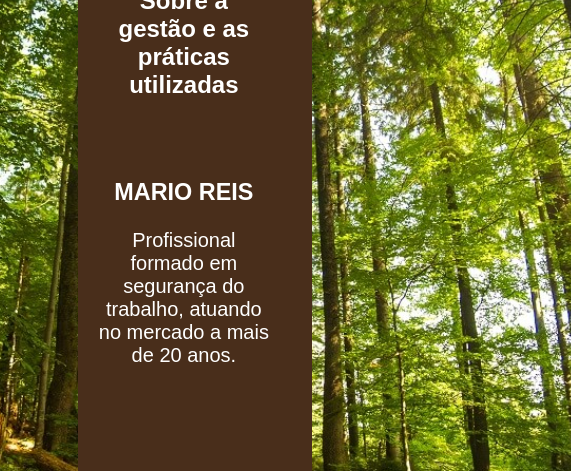
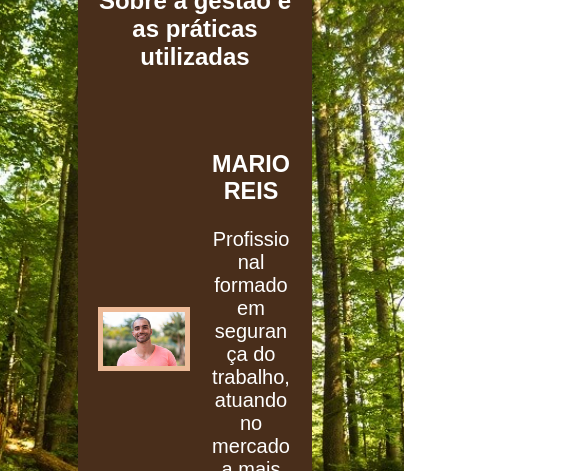
Before and after one commit to devfuto/site-av1, a plain HTML site: page sobre.html in a window 390 px wide. Shown: the part 201-672 px from the top of the page, 571 px wide, since content can reach past the window. Drawn offline with Linux system fonts and the light colour scheme.

Commit message:
Update style.css
update no media

```diff
--- a/style.css
+++ b/style.css
@@ -260,15 +260,3 @@ footer {
   max-width: 100%;
   border: 5px solid #edbb99;
 }
-
-@media (max-width: 900px) {
-  .conteudo-container3 {
-    grid-template-areas:
-      "inicio"
-      "texto"
-      "imagem"
-      "texto2";
-    grid-template-columns: 1fr;
-    align-items: center;
-  }
-}
```
